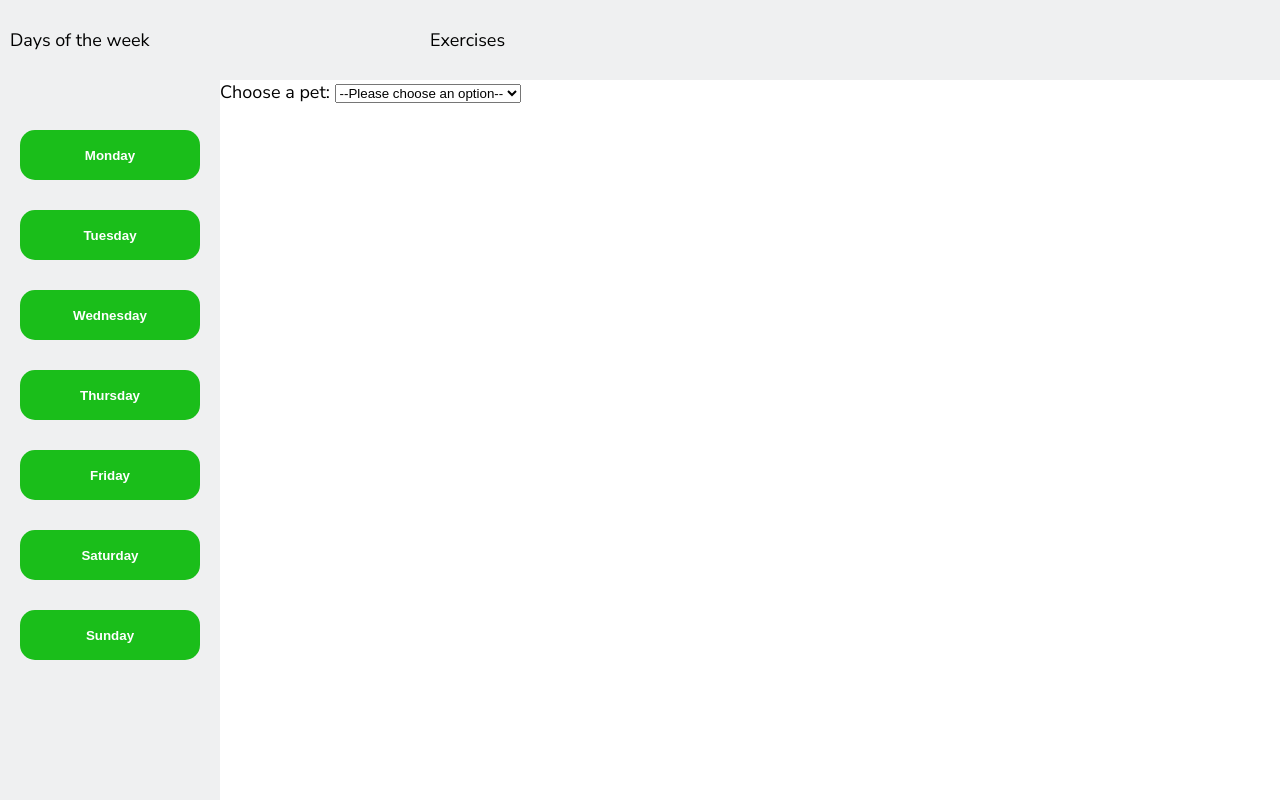
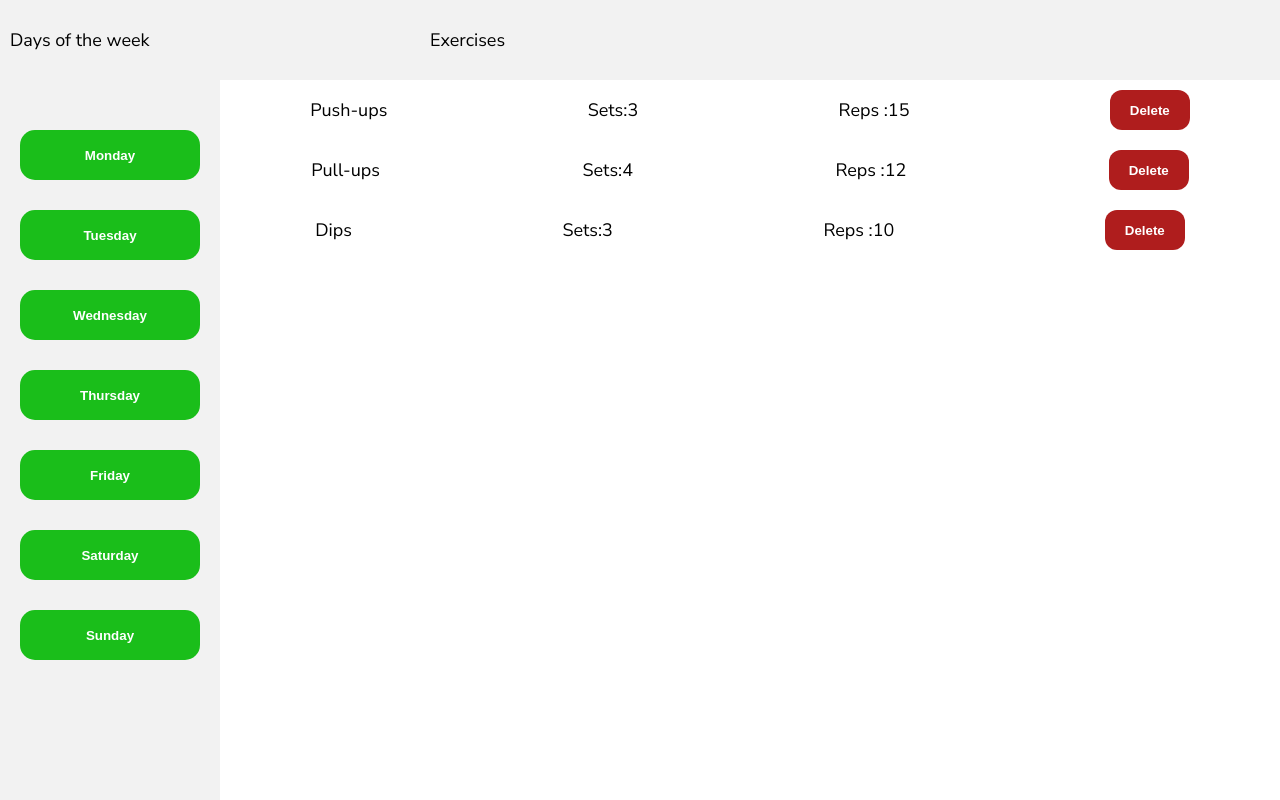
Before and after one commit to holydynamited/Workout-schedule, a plain HTML site: page index.html in a window 1280 px wide. Shown: the top 800 px of the page. Drawn offline with Linux system fonts and the light colour scheme.

Commit message:
improved html/css

```diff
--- a/index.html
+++ b/index.html
@@ -23,7 +23,7 @@
 <main>
   <div class="layout">
   <section class="sidebar">
-
+   <div class="sidebar-container">
     <div class="sidebar-day-list-container">
       <button class="sidebar-button">Monday</button>
       <button class="sidebar-button">Tuesday</button>
@@ -33,23 +33,40 @@
       <button class="sidebar-button">Saturday</button>
       <button class="sidebar-button">Sunday</button>
     </div>
-  </section>
-  <section class="exercises">
-    <div class="exercises-container">
-      <label for="pet-select">Choose a pet:</label>
-
-      <select name="pets" id="pet-select">
-        <option value="">--Please choose an option--</option>
-        <option value="dog">Dog</option>
-        <option value="cat">Cat</option>
-        <option value="hamster">Hamster</option>
-        <option value="parrot">Parrot</option>
-        <option value="spider">Spider</option>
-        <option value="goldfish">Goldfish</option>
-      </select>
-    </div>
     </div>
   </section>
+
+  <section class="exercises">
+
+
+      <div class="excercise-added">
+
+        <p class="excercise-name">Push-ups</p>
+        <p class="excercise-sets">Sets<span>:3</span></p>
+        <p class="excercise-reps">Reps <span>:15</span></p>
+        <button class="excercise-delete-button">Delete</button>
+      </div>
+
+      <div class="excercise-added">
+
+        <p class="excercise-name">Pull-ups</p>
+        <p class="excercise-sets">Sets<span>:4</span></p>
+        <p class="excercise-reps">Reps <span>:12</span></p>
+        <button class="excercise-delete-button">Delete</button>
+      </div>
+      <div class="excercise-added">
+
+        <p class="excercise-name">Dips</p>
+        <p class="excercise-sets">Sets<span>:3</span></p>
+        <p class="excercise-reps">Reps <span>:10</span></p>
+        <button class="excercise-delete-button">Delete</button>
+      </div>
+
+
+
+    </section>
+    </div>
+
 </main>
 
 
--- a/styles/excercises.css
+++ b/styles/excercises.css
@@ -0,0 +1,61 @@
+.exercises {
+
+  display: flex;
+
+  flex: 1;
+
+  flex-direction: column;
+
+
+
+}
+
+.excercise-added {
+
+
+
+  display: flex;
+
+
+
+  gap: 20px;
+
+  align-items: center;
+
+  justify-content: space-around;
+
+
+
+
+
+
+
+
+
+}
+
+.excercise-delete-button {
+
+
+
+  width: 80px;
+
+  height: 40px;
+
+  color: white;
+
+  font-weight: bold;
+
+  background-color: rgb(175, 29, 29);
+
+  border: none;
+
+  border-radius: 12px;
+
+  cursor: pointer;
+
+
+
+
+
+}
--- a/styles/header.css
+++ b/styles/header.css
@@ -1,5 +1,5 @@
 .workout-program-header-container{
-  background-color: rgb(239, 240, 241);
+  background-color: #f2f2f2;
 
  height: 60px;
 
--- a/styles/sidebar.css
+++ b/styles/sidebar.css
@@ -1,5 +1,13 @@
+.sidebar-container{
+  display: flex;
+  flex-direction: row;
+  flex: 1;
+}
+
+
+
 .sidebar-day-list-container{
-  background-color: rgb(239, 240, 241);
+  background-color: #f2f2f2;
  display: flex;
  flex: 1;
  flex-direction: column;
```
